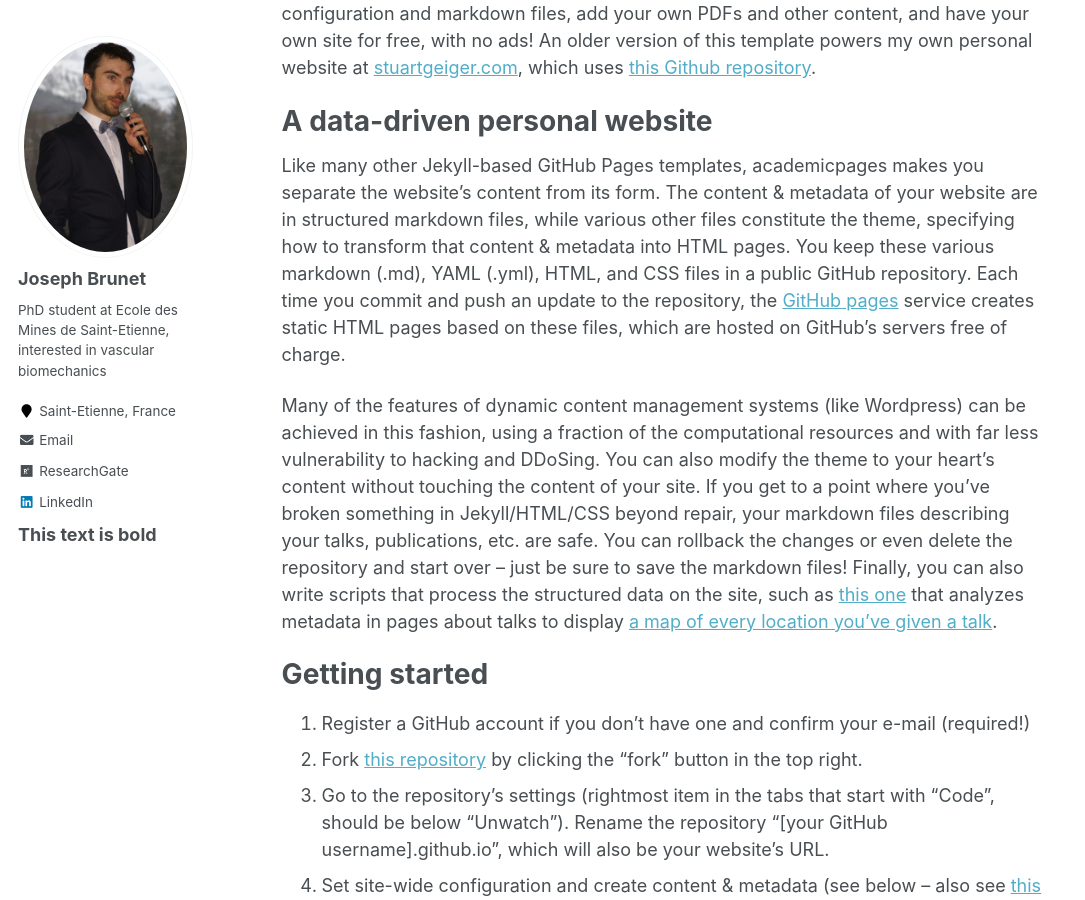
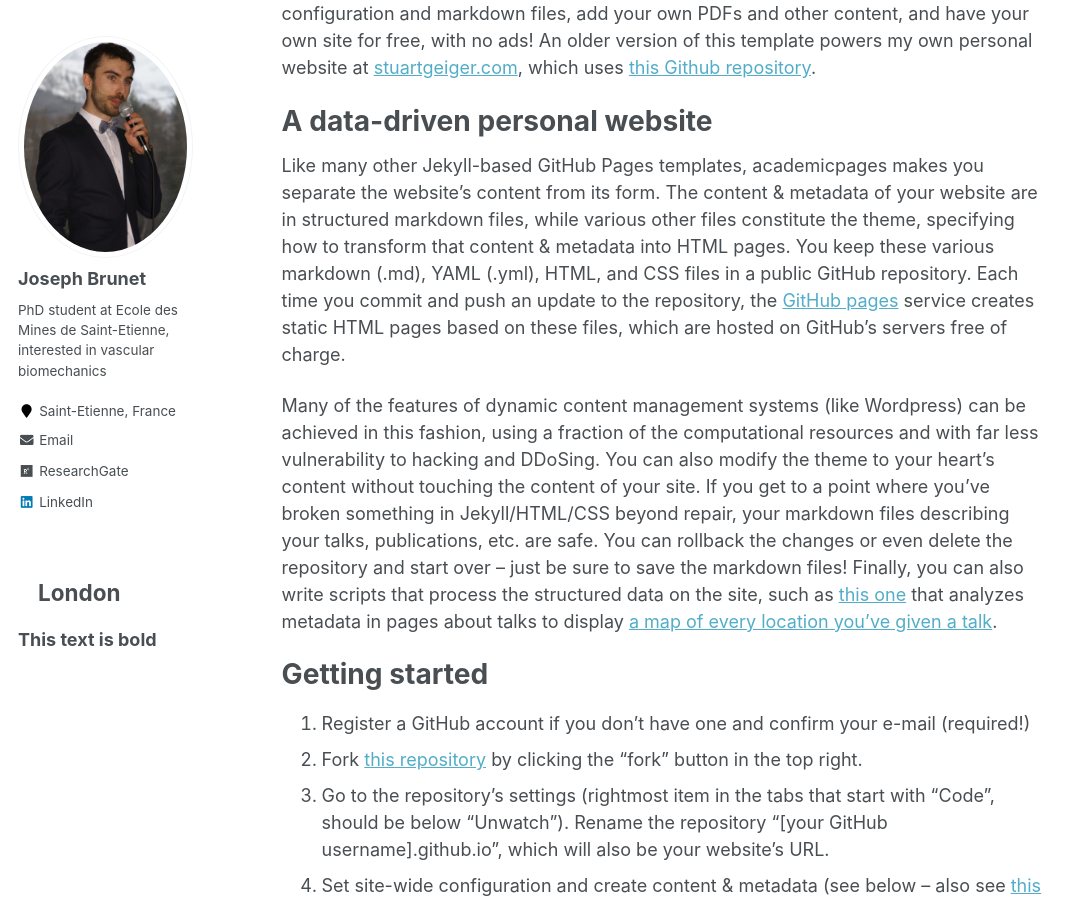
Before and after one commit to JosephBrunet/JosephBrunet.github.io, a Jekyll site: the page built from _pages/about.md, in a window 1280 px wide and 900 px high, scrolled down 667 px. Shown: the whole window, without its empty margins (0-1085 px from the left). Built offline with Jekyll 4.4.1, drawn with Linux system fonts in a browser that asks for light colours.

Commit message:
Update author-profile.html

```diff
--- a/_includes/author-profile.html
+++ b/_includes/author-profile.html
@@ -121,6 +121,7 @@
     </ul>
   </div>
   <div>
+    <h2 style="padding: 20px">London</h2>
     <b>This text is bold</b>
   </div>
 </div>
```
